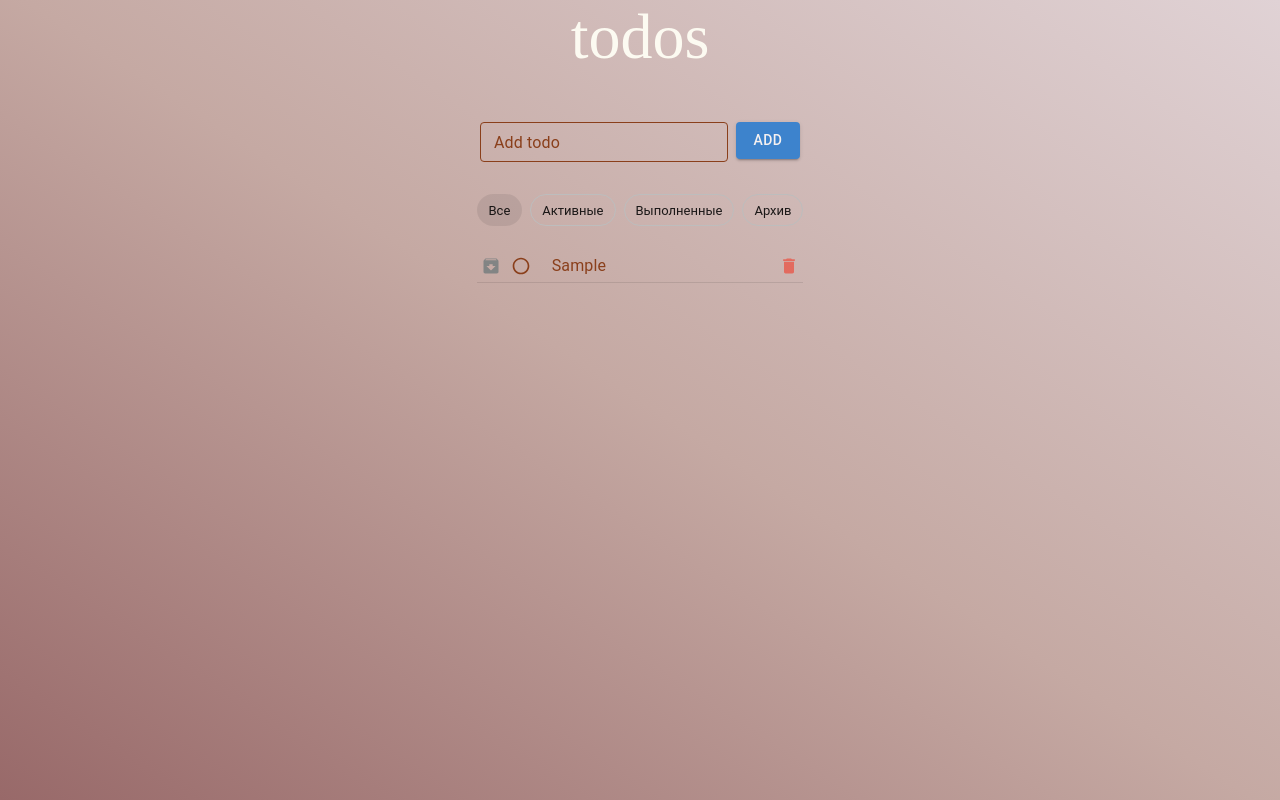
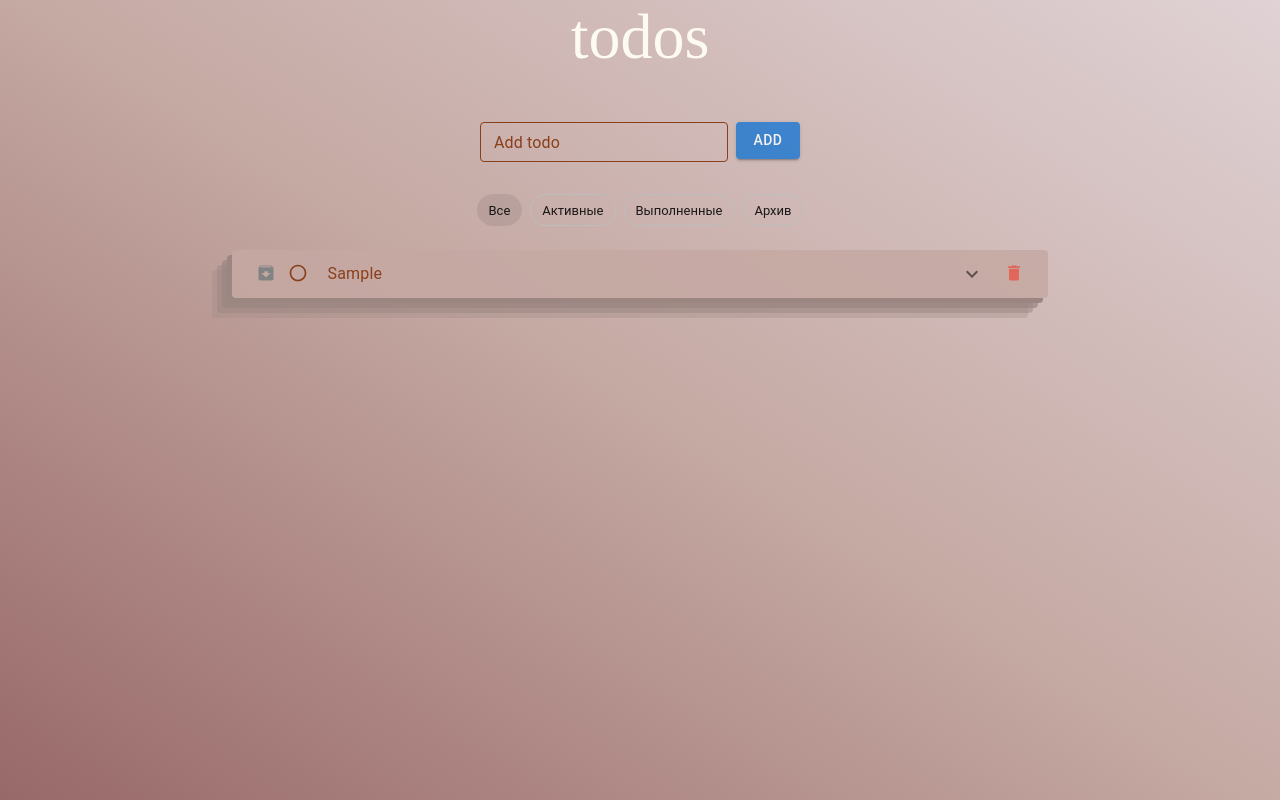
Before and after one commit to RamilKhos/Aston_Todo-list, a React (Vite) app: page / in a window 1280 px wide. Both pictures are taken after typing "Sample" into the empty fields and a click on the button "ADD". Built offline with nearby package versions, Linux system fonts and the light colour scheme.

Commit message:
add accordeon, component Buttons

```diff
--- a/src/app.css
+++ b/src/app.css
@@ -38,6 +38,12 @@
     align-items: center;
 }
 
+.main__content {
+    display: flex;
+    flex-direction: column;
+    align-items: center;
+}
+
 .MuiButtonBase-root {
     min-width: none !important;
 }
--- /dev/null
+++ b/src/components/Buttons/Buttons.jsx
@@ -0,0 +1,64 @@
+import DeleteIcon from '@mui/icons-material/Delete';
+import CheckCircleOutlineSharpIcon from '@mui/icons-material/CheckCircleOutlineSharp';
+import PanoramaFishEyeSharpIcon from '@mui/icons-material/PanoramaFishEyeSharp';
+import ArchiveIcon from '@mui/icons-material/Archive';
+import UnarchiveIcon from '@mui/icons-material/Unarchive';
+import { Button } from '@mui/material';
+
+export function Buttons({
+  todo, deleteTodo, changeStatusTodo, addTodoToArchive,
+}) {
+  const btnsHandler = (e, fn) => {
+    e.stopPropagation();
+    fn(todo.id);
+  };
+
+  return (
+    <>
+      <Button
+        onClick={(e) => btnsHandler(e, addTodoToArchive)}
+        sx={{
+          minWidth: 0,
+          position: 'absolute',
+          left: '-3rem',
+          top: '15%',
+        }}
+      >
+        {todo.isArchived === true ? (
+          <UnarchiveIcon sx={{ color: '#3b3939', margin: 0 }} fontSize="small" />
+        ) : (
+          <ArchiveIcon sx={{ color: '#828484', margin: 0 }} fontSize="small" />
+        )}
+      </Button>
+
+      <Button
+        onClick={(e) => btnsHandler(e, changeStatusTodo)}
+        sx={{
+          marginRight: '1rem',
+          minWidth: 0,
+          position: 'absolute',
+          left: '-1rem',
+          top: '15%',
+        }}
+      >
+        {todo.isDone === true ? (
+          <CheckCircleOutlineSharpIcon sx={{ color: '#549D42' }} fontSize="small" />
+        ) : (
+          <PanoramaFishEyeSharpIcon sx={{ color: '#8A3F1B', margin: 0 }} fontSize="small" />
+        )}
+      </Button>
+
+      <Button
+        onClick={(e) => btnsHandler(e, deleteTodo)}
+        sx={{
+          minWidth: 0,
+          position: 'absolute',
+          right: '-1rem',
+          top: '15%',
+        }}
+      >
+        <DeleteIcon sx={{ color: '#F23A29', opacity: 0.6 }} fontSize="small" />
+      </Button>
+    </>
+  );
+}
--- a/src/components/FilterTodos/FilterTodos.jsx
+++ b/src/components/FilterTodos/FilterTodos.jsx
@@ -58,7 +58,14 @@ class FilterTodos extends Component {
           />
         </Stack>
 
-        <List sx={{ width: '100%', color: '#FCFAF1' }}>
+        <List sx={{
+          width: '100%',
+          color: '#FCFAF1',
+          display: 'flex',
+          flexDirection: 'column',
+          alignItems: 'center',
+        }}
+        >
           {arrTodos.length > 0 ? (
             arrTodos.map((todo) => (
               <Todo
--- a/src/components/Todo/Todo.jsx
+++ b/src/components/Todo/Todo.jsx
@@ -1,50 +1,64 @@
 import {
-  Button, Divider, ListItem, ListItemText,
+  Accordion,
+  AccordionDetails,
+  AccordionSummary,
+  Typography,
 } from '@mui/material';
-import DeleteIcon from '@mui/icons-material/Delete';
-import CheckCircleOutlineSharpIcon from '@mui/icons-material/CheckCircleOutlineSharp';
-import PanoramaFishEyeSharpIcon from '@mui/icons-material/PanoramaFishEyeSharp';
-import ArchiveIcon from '@mui/icons-material/Archive';
-import UnarchiveIcon from '@mui/icons-material/Unarchive';
+import ExpandMoreIcon from '@mui/icons-material/ExpandMore';
+import { Buttons } from '../Buttons/Buttons';
 
 export function Todo({
   todo, deleteTodo, changeStatusTodo, addTodoToArchive,
 }) {
   return (
-    <>
-      <ListItem disablePadding>
-        <Button onClick={() => addTodoToArchive(todo.id)} sx={{ minWidth: 0 }}>
-          {todo.isArchived === true ? (
-            <UnarchiveIcon sx={{ color: '#3b3939', margin: 0 }} fontSize="small" />
-          ) : (
-            <ArchiveIcon sx={{ color: '#828484', margin: 0 }} fontSize="small" />
-          )}
-        </Button>
+    <Accordion
+      sx={{
+        width: '80%',
+        padding: '0 2rem 0 4rem',
+        background: 'rgba(197, 169, 163, 0.863)',
+        boxShadow: `rgb(155, 134, 129) -5px 5px,
+                    rgba(155, 134, 129, 0.718) -10px 10px,
+                    rgba(155, 134, 129, 0.508) -15px 15px,
+                    rgba(155, 134, 129, 0.304) -20px 20px,
+                    #9b868100 -25px 25px`,
+      }}
+    >
+      <AccordionSummary
+        expandIcon={<ExpandMoreIcon />}
+        aria-controls="panel1a-content"
+        id="panel1a-header"
+        sx={{ wordBreak: 'break-all', padding: '0 2rem' }}
+      >
+        <Buttons
+          todo={todo}
+          deleteTodo={deleteTodo}
+          changeStatusTodo={changeStatusTodo}
+          addTodoToArchive={addTodoToArchive}
+        />
 
-        <Button onClick={() => changeStatusTodo(todo.id)} sx={{ marginRight: '1rem', minWidth: 0 }}>
-          {todo.isDone === true ? (
-            <CheckCircleOutlineSharpIcon sx={{ color: '#549D42' }} fontSize="small" />
-          ) : (
-            <PanoramaFishEyeSharpIcon sx={{ color: '#8A3F1B', margin: 0 }} fontSize="small" />
-          )}
-        </Button>
+        <Typography sx={{
+          width: '100%',
+          display: 'inline-block',
+          wordWrap: 'break-word',
+          color: todo.isDone ? '#549D42' : '#8A3F1B',
+          textDecoration: todo.isDone ? 'line-through' : 'none',
+        }}
+        >
+          {todo.title}
+        </Typography>
+      </AccordionSummary>
 
-        <ListItemText
-          primary={todo.title}
-          sx={{
-            width: '100%',
-            display: 'inline-block',
-            wordWrap: 'break-word',
-            color: todo.isDone ? '#549D42' : '#8A3F1B',
-            textDecoration: todo.isDone ? 'line-through' : 'none',
-          }}
-        />
-        <Button onClick={() => deleteTodo(todo.id)} sx={{ minWidth: 0 }}>
-          <DeleteIcon sx={{ color: '#F23A29', opacity: 0.6 }} fontSize="small" />
-        </Button>
-      </ListItem>
+      <AccordionDetails>
+        <Typography sx={{
+          color: todo.isDone ? '#549D42' : '#8A3F1B',
+          textDecoration: todo.isDone ? 'line-through' : 'none',
+        }}
+        >
+          Lorem ipsum dolor sit amet, consectetur adipiscing elit. Suspendisse
+          malesuada lacus ex, sit amet blandit leo lobortis eget.
+        </Typography>
+      </AccordionDetails>
 
-      <Divider sx={{ opacity: 0.8, marginBottom: 1.5 }} />
-    </>
+    </Accordion>
   );
 }
--- a/src/components/Todos/Todos.jsx
+++ b/src/components/Todos/Todos.jsx
@@ -33,7 +33,7 @@ class Todos extends Component {
         {
           title,
           id: uuidv4(),
-          description: '',
+          description: null,
           isDone: false,
           isActive: true,
           isArchived: false,
```
